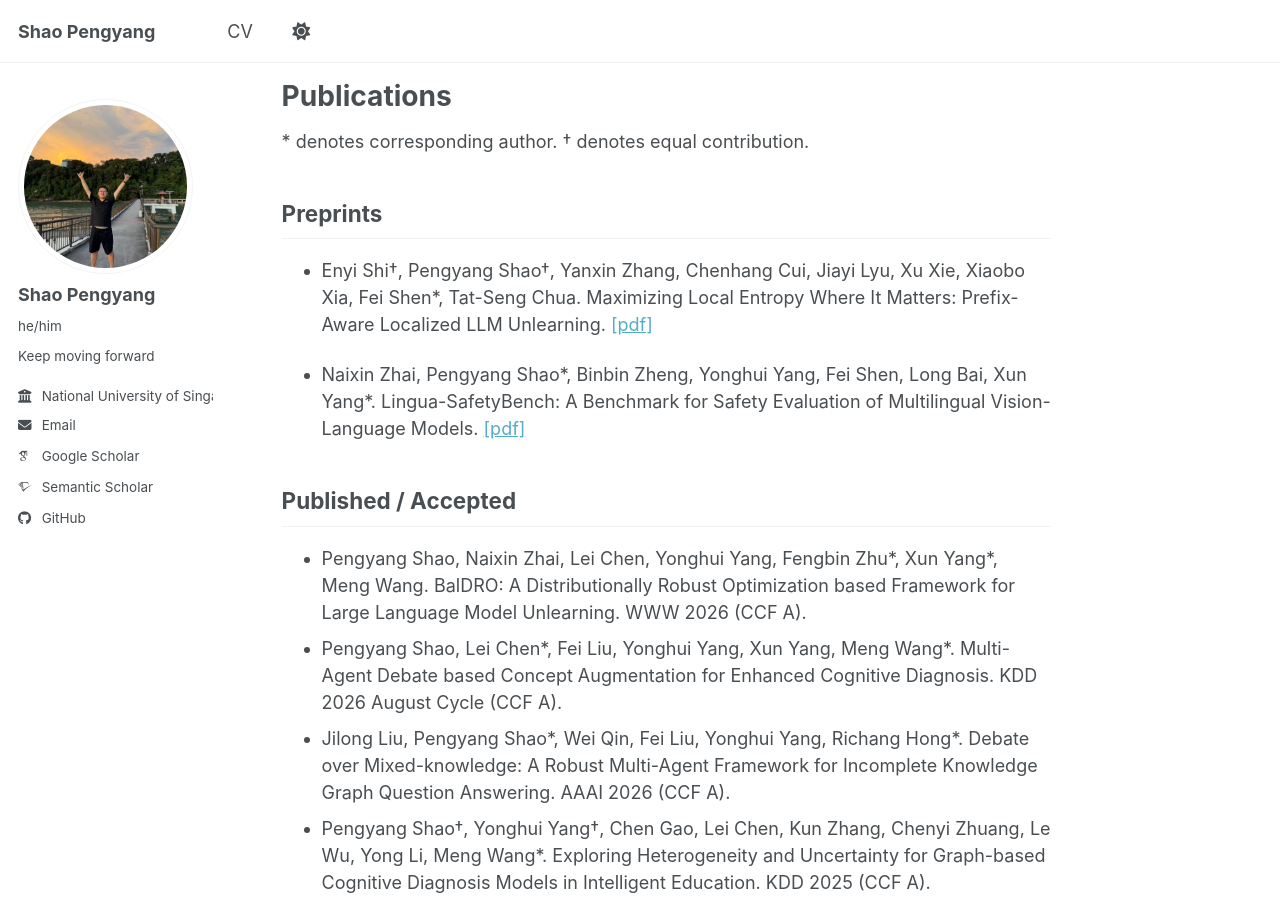
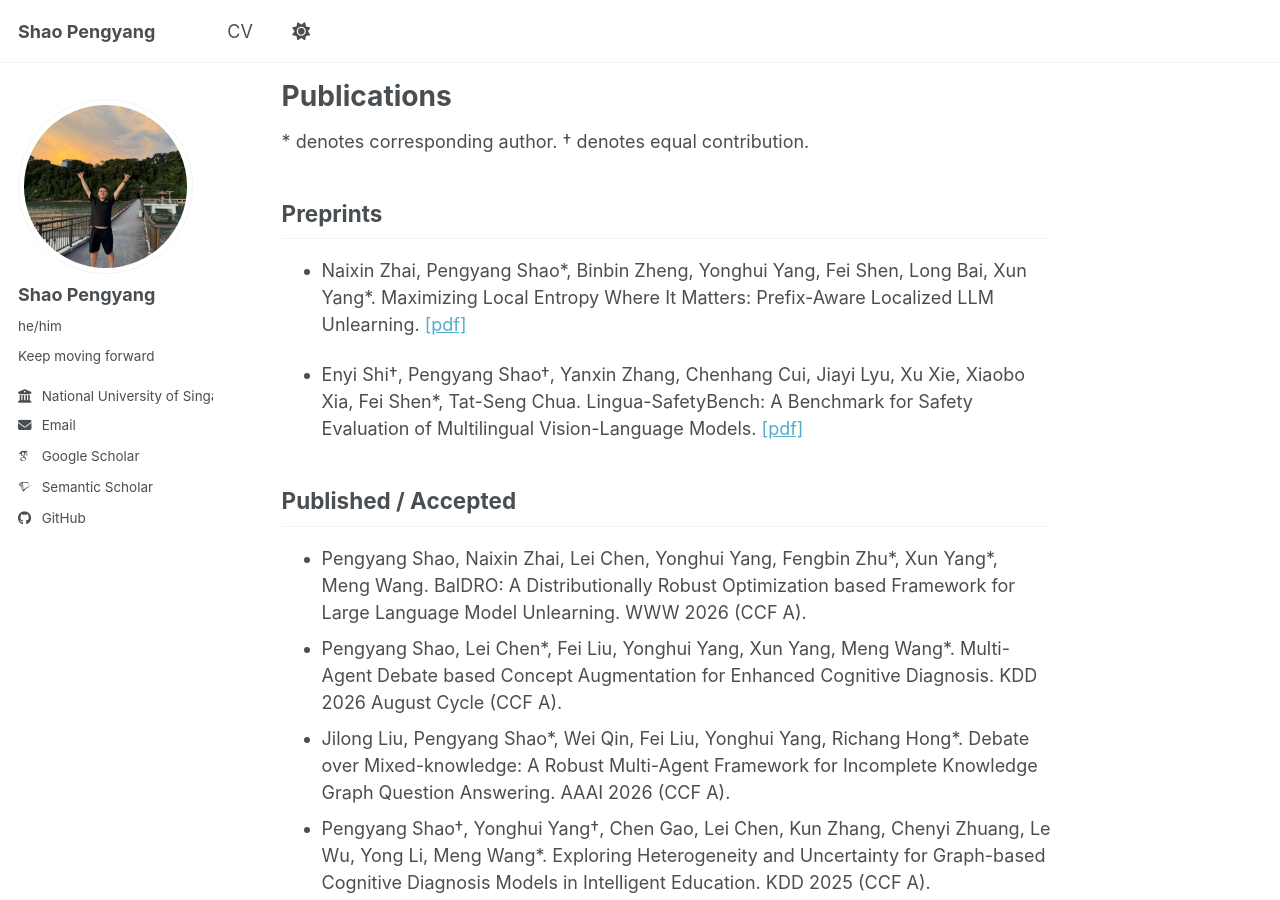
Before and after one commit to ShaoPengyang/ShaoPengyang.github.io, a Jekyll site: the page built from _pages/about.md, in a window 1280 px wide and 900 px high, scrolled down 1143 px. Built offline with Jekyll 4.4.1, drawn with Linux system fonts in a browser that asks for light colours; some web fonts are replaced; a script bundle is joined from its source files by our own code; library files that are not in the unit come from our copies.

```diff
--- a/_pages/about.md
+++ b/_pages/about.md
@@ -82,9 +82,10 @@ Publications
 Preprints
 ------
 
-- Enyi Shi†, Pengyang Shao†, Yanxin Zhang, Chenhang Cui, Jiayi Lyu, Xu Xie, Xiaobo Xia, Fei Shen\*, Tat-Seng Chua. Maximizing Local Entropy Where It Matters: Prefix-Aware Localized LLM Unlearning.  <a href="https://arxiv.org/abs/2601.03190">[pdf]</a>
+- Naixin Zhai, Pengyang Shao\*, Binbin Zheng, Yonghui Yang, Fei Shen, Long Bai, Xun Yang\*. Maximizing Local Entropy Where It Matters: Prefix-Aware Localized LLM Unlearning.  <a href="https://arxiv.org/abs/2601.03190">[pdf]</a>
 
-- Naixin Zhai, Pengyang Shao\*, Binbin Zheng, Yonghui Yang, Fei Shen, Long Bai, Xun Yang\*. Lingua-SafetyBench: A Benchmark for Safety Evaluation of Multilingual Vision-Language Models. <a href="https://arxiv.org/abs/2601.22737">[pdf]</a>
+
+- Enyi Shi†, Pengyang Shao†, Yanxin Zhang, Chenhang Cui, Jiayi Lyu, Xu Xie, Xiaobo Xia, Fei Shen\*, Tat-Seng Chua. Lingua-SafetyBench: A Benchmark for Safety Evaluation of Multilingual Vision-Language Models. <a href="https://arxiv.org/abs/2601.22737">[pdf]</a>
 
 Published / Accepted
 ------
```
